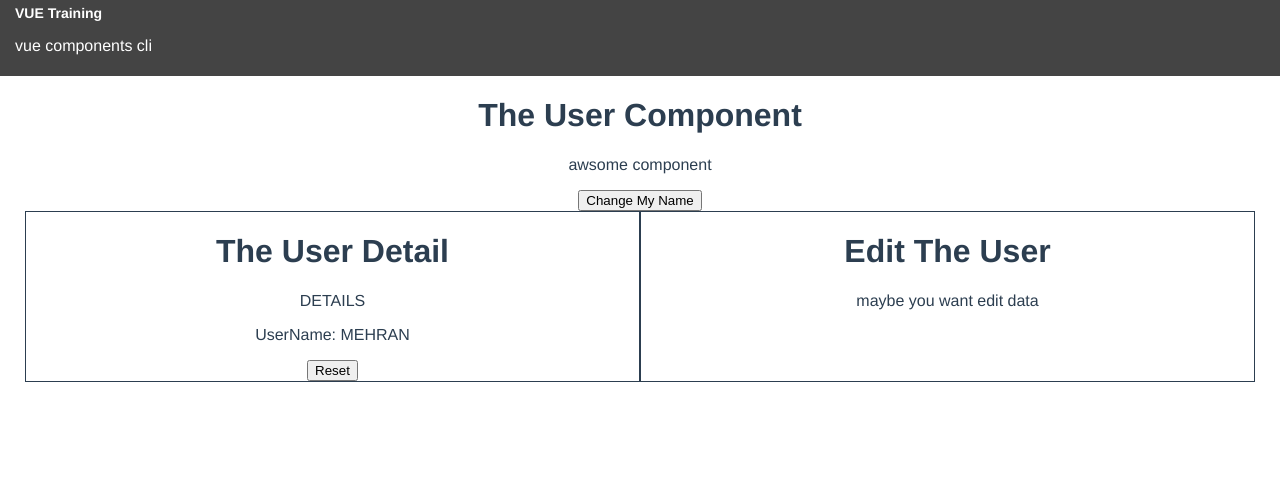
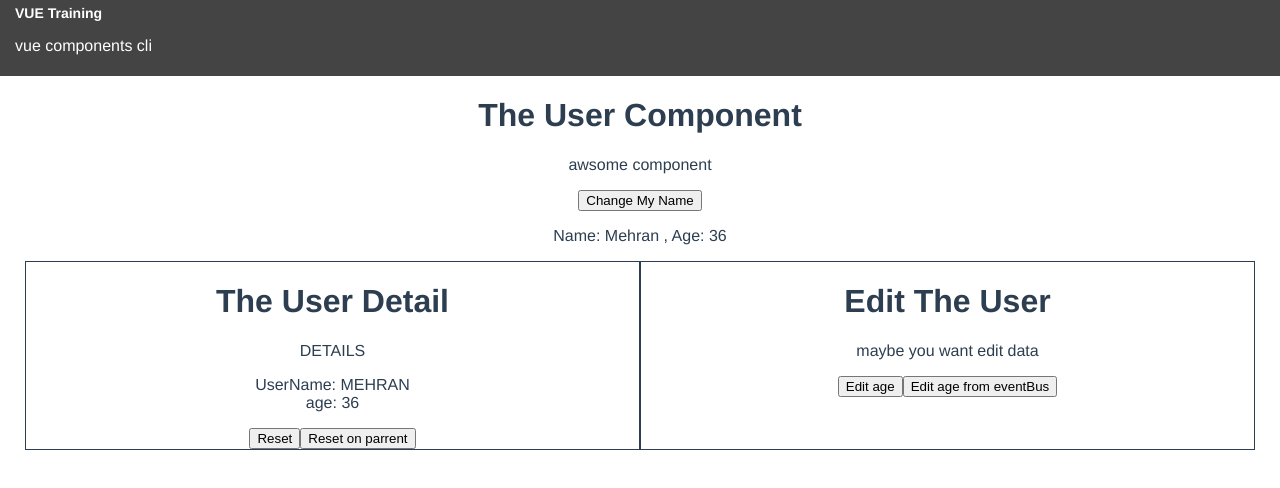
Before and after one commit to imganjgahi/VueTraining, a Vue app in the folder apps/cli/project/: page / in a window 1280 px wide. Shown: the top 488 px of the page. Built offline with nearby package versions, Linux system fonts and the light colour scheme.

Commit message:
eventbus instance

```diff
--- a/apps/cli/project/src/components/User/UserBlock.vue
+++ b/apps/cli/project/src/components/User/UserBlock.vue
@@ -3,9 +3,19 @@
         <h1>The User Component</h1>
         <p>awsome component</p>
         <button @click="changeName">Change My Name</button>
+        <p>
+            Name: {{name}} , Age: {{age}}
+        </p>
         <div class="action">
-            <UserDetail :myName="name" @nameWasReset="name = $event" />
-            <UserEdit />
+            <UserDetail
+            :userName="name"
+            :userAge="age"
+            :resetFn="resetTheName"
+            @nameWasReset="name = $event" />
+            <UserEdit
+            :userAge="age"
+            @editAge ="age = $event"
+             />
         </div>
     </div>
 </template>
@@ -17,12 +27,16 @@ export default {
     name: "UserBlock",
     data: function () {
         return {
+            age: 36,
             name: "Mehran"
         }
     },
     methods: {
         changeName() {
             this.name = "Mehran Ganjgahi"
+        },
+        resetTheName() {
+            this.name = "Mehran"
         }
     },
     components: {
--- a/apps/cli/project/src/components/User/UserDetail.vue
+++ b/apps/cli/project/src/components/User/UserDetail.vue
@@ -3,31 +3,41 @@
         <h1>The User Detail</h1>
         <p>DETAILS</p>
         <p>
-            <span>UserName: {{convertName()}}</span>
+            <span>UserName: {{convertName()}}</span> <br>
+            <span>age: {{userAge}}</span>
         </p>
         <div class="action">
             <button @click="resetName"> Reset </button>
+            <button @click="resetFn()"> Reset on parrent </button>
         </div>
     </div>
 </template>
 
 <script>
+import { eventBus } from "../../main"
 export default {
     name: "UserDetail",
     props: {
-        myName: {
+        userName: {
             type: String,
             default: "no name"
-        }
+        },
+        resetFn: Function,
+        userAge: Number
     },
     methods: {
         convertName() {
-            return this.myName.toUpperCase()
+            return this.userName.toUpperCase()
         },
         resetName() {
-            this.myName = "Mehran";
-            this.$emit("nameWasReset", this.myName)
+            this.userName = "Mehran";
+            this.$emit("nameWasReset", this.userName)
         }
+    },
+    created(){
+        eventBus.$on("editAge", (age) => {
+            this.userAge = age
+        })
     }
 }
 </script>
--- a/apps/cli/project/src/components/User/UserEdit.vue
+++ b/apps/cli/project/src/components/User/UserEdit.vue
@@ -2,12 +2,29 @@
     <div class="user">
         <h1>Edit The User</h1>
         <p>maybe you want edit data</p>
+        <div class="action">
+            <button @click="editUserAge">Edit age</button>
+            <button @click="editUserAgeFromEventBus">Edit age from eventBus</button>
+        </div>
     </div>
 </template>
 
 <script>
+import { eventBus } from "../../main"
 export default {
-    name: "UserEdit"
+    name: "UserEdit",
+    props:['userAge'],
+    methods: {
+        editUserAge() {
+            this.userAge = 30
+            this.$emit("editAge", this.userAge)
+        },
+        editUserAgeFromEventBus() {
+            this.userAge = 30
+            // this.$emit("editAge", this.userAge)
+            eventBus.$emit("editAge", this.userAge)
+        }
+    }
 }
 </script>
 
--- a/apps/cli/project/src/main.js
+++ b/apps/cli/project/src/main.js
@@ -2,6 +2,7 @@ import Vue from 'vue'
 import App from './App.vue'
 
 Vue.config.productionTip = false
+export const eventBus = new Vue()
 
 new Vue({
   render: h => h(App),
```
